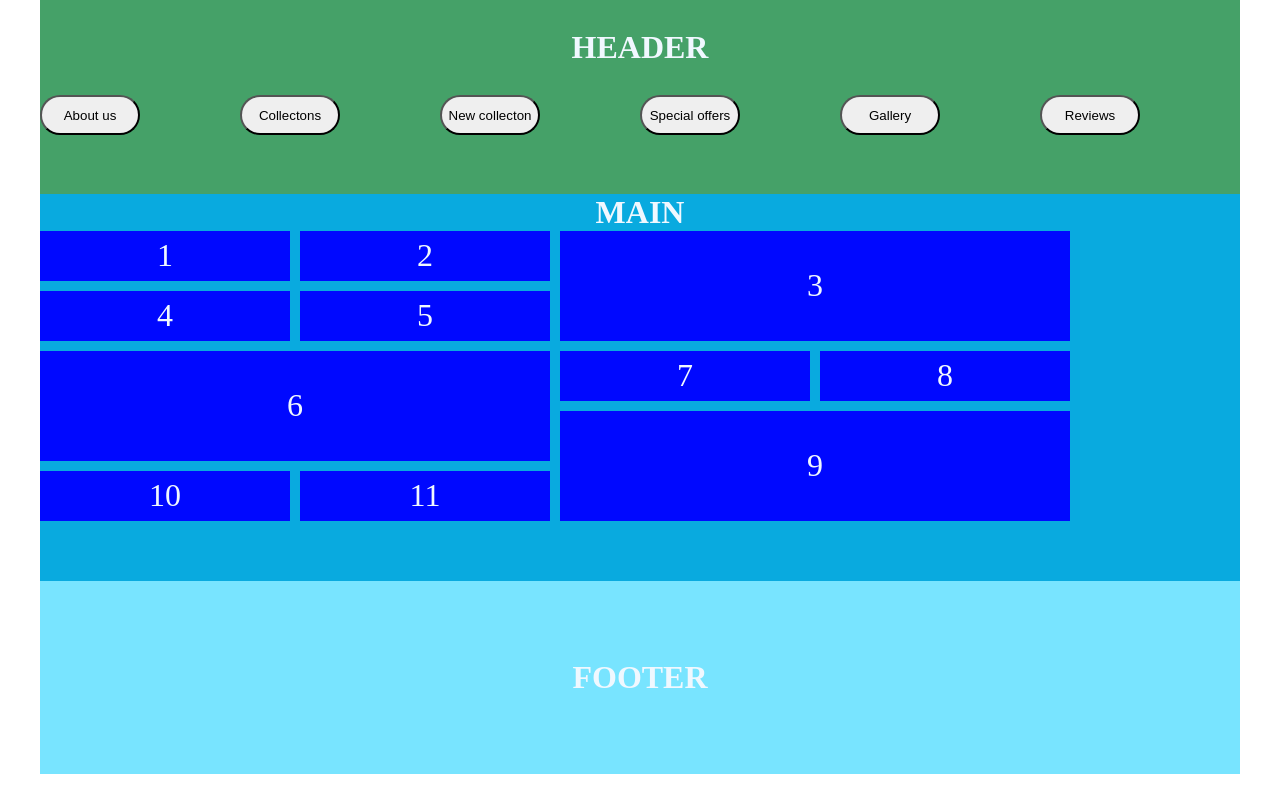
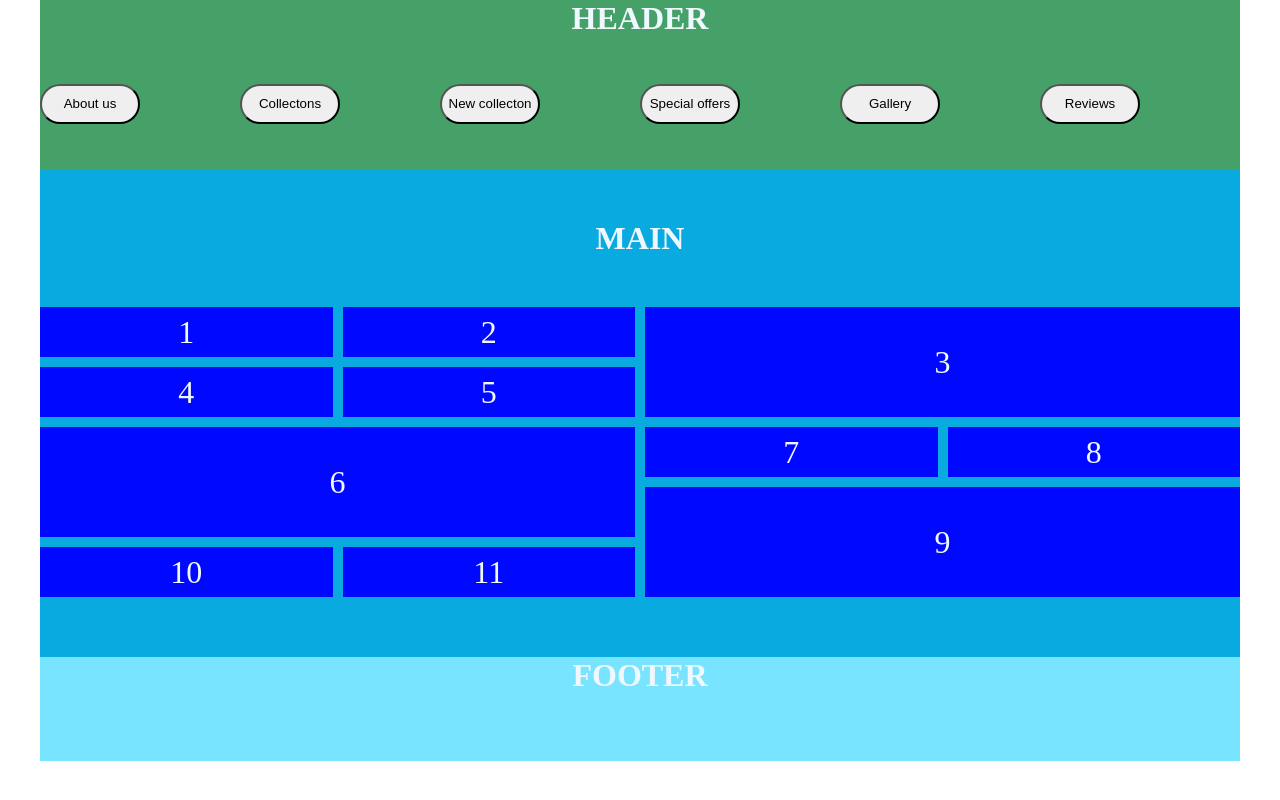
Before and after one commit to K0vi4ka/HW8, a plain HTML site: page index.html in a window 1280 px wide. Drawn offline with Linux system fonts and the light colour scheme.

Commit message:
add changing size for blocks

```diff
--- a/style.css
+++ b/style.css
@@ -7,10 +7,9 @@
 .header-text {
   display: grid;
   justify-items: center;
-  align-self: center;
+  align-self: flex-start;
 }
 .title {
-
   color: aliceblue;
   font-size: 2rem;
   text-transform: uppercase;
@@ -18,25 +17,22 @@
 
 .conteiner {
   display: grid;
-  grid-template-rows: 1fr 2fr 1fr;
+  grid-template-rows: 170px 2fr 104px;
   grid-template-columns: minmax(200px,1200px);
   justify-content: center;
-
 }
 
 .header {
   background-color: rgb(69, 161, 104);
   display: grid;
   grid-template-columns: minmax(200px,1200px);
-  max-height: 1200px;
+  justify-content: space-evenly;
 }
-
 
 .nav-list {
   list-style: none;
   display: grid;
   grid-template-columns: repeat(auto-fit, minmax(100px,1fr));
-  justify-content:space-between;
 }
 
 .btn {
@@ -51,12 +47,18 @@
 
 .main {
   background-color:rgb(9, 170, 223);
-  max-width: 1200px;
+  display: grid;
+  grid-template-columns: minmax(200px,1200px);
+}
+
+.main>.title {
+  justify-self: center;
+  padding:50px;
 }
 
 .main-wrapper {
   display: grid;
-  grid-template-columns: repeat(6, minmax(250px,1fr));
+  grid-template-columns: repeat(auto-fit, minmax(50px,1fr));
   grid-template-rows: repeat(6, minmax(50px,1fr));
   grid-template-areas: "item1 item2 item3 item3"
                        "item4 item5 item3 item3"
@@ -69,7 +71,7 @@
 }
 
 .item1 {
-  grid-area: item1,item2,item3;
+  grid-area: item1;
 }
 
 .item2 {
```
Also changed, not shown: index.html (+0 -1 lines).
